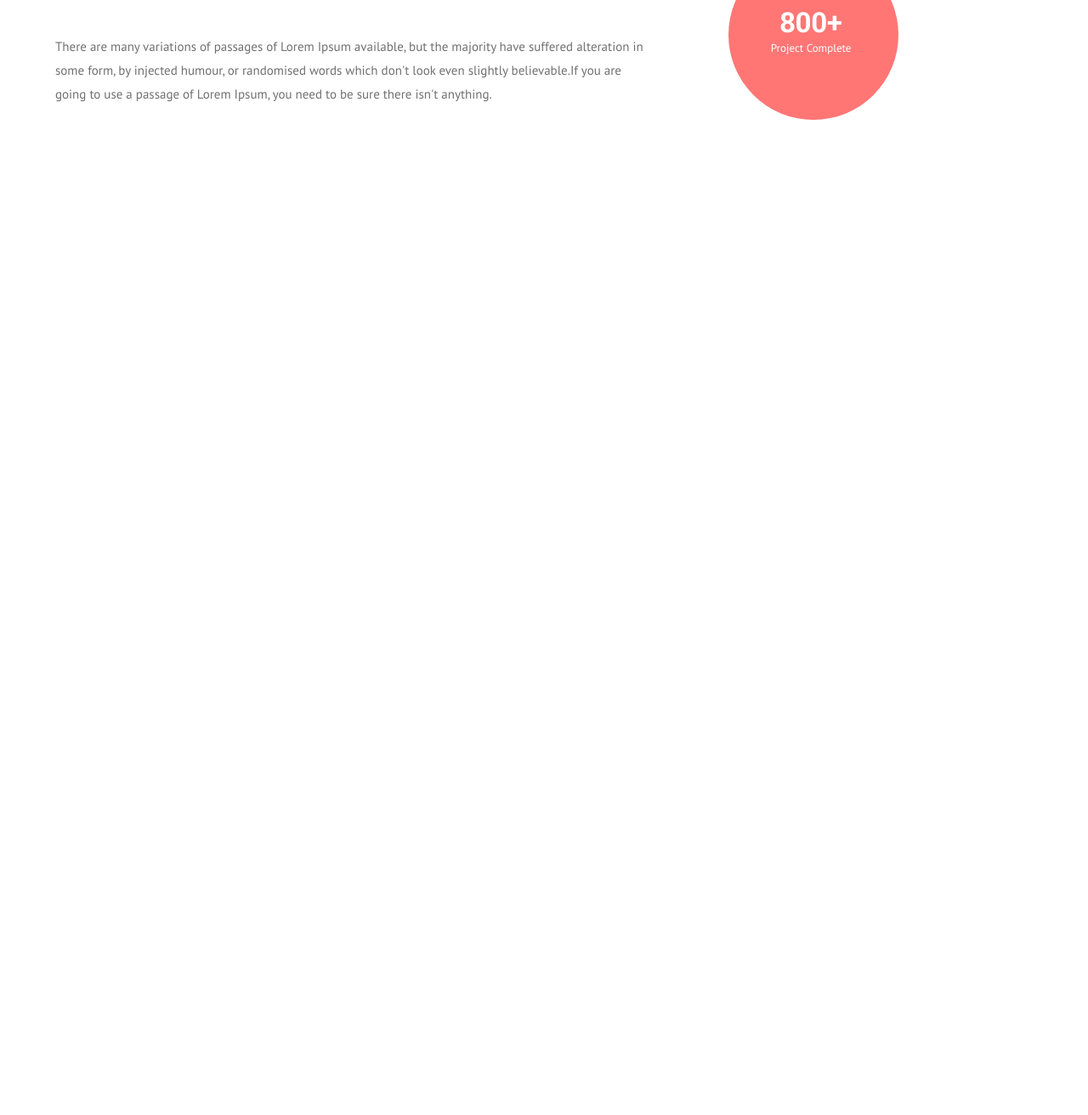
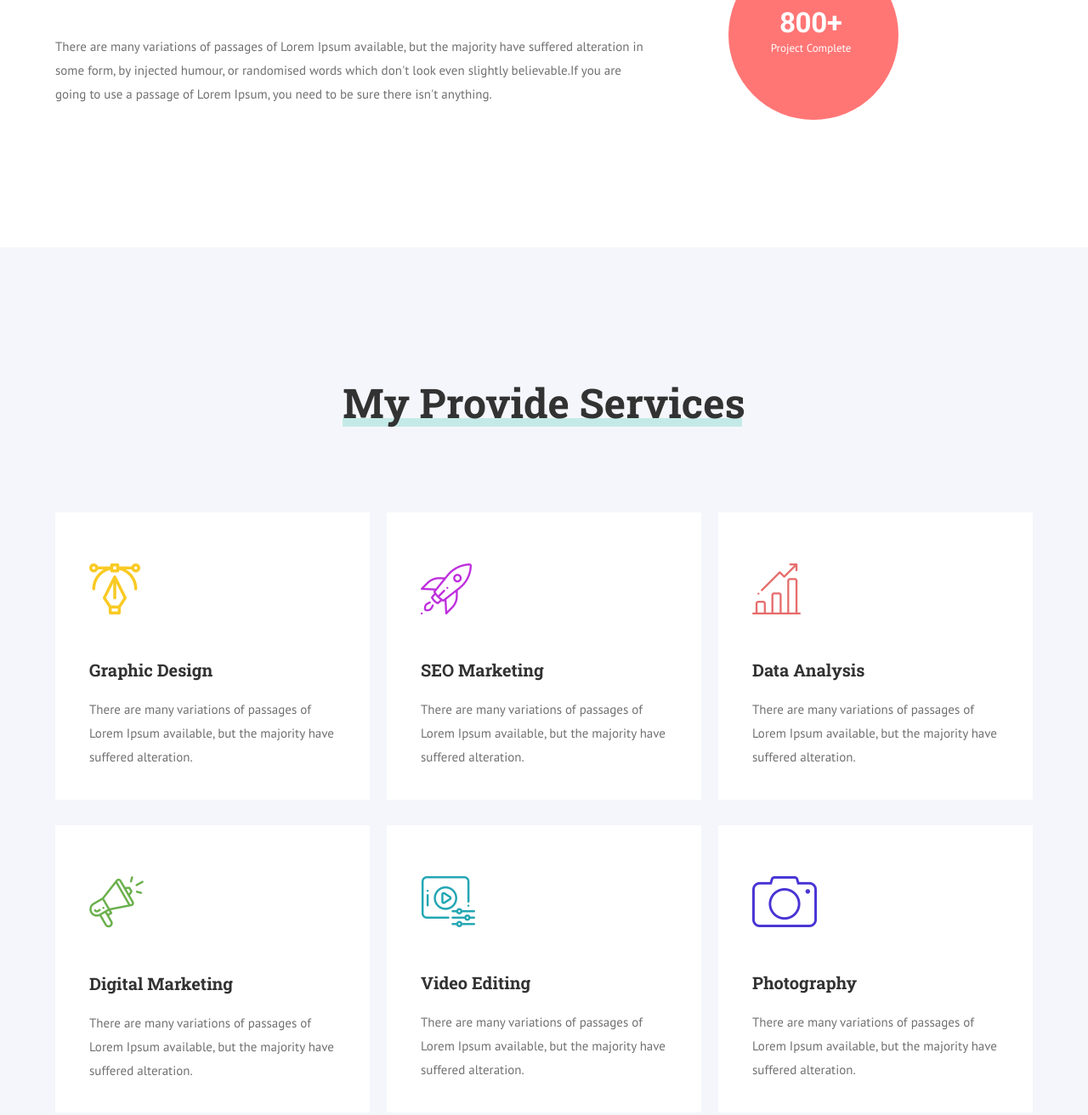
Before and after one commit to stepanfedyanov/designer-site, a website: page src/index.html in a window 1280 px wide. Shown: the part 1285-2597 px from the top of the page at 85% size. Before the commit the page ends 1576 px from the top, so only its background shows below. Drawn offline with nearby package versions, Linux system fonts and the light colour scheme; files that its build step writes are made by us from their sources.

Commit message:
add services screen (no adaptive)

```diff
--- a/src/index.html
+++ b/src/index.html
@@ -36,13 +36,13 @@
         <div class="container">
             <div class="about-me__wrapper">
                 <div class="about-me__wrapper-text">
-                    <div class="tiitle">
-                        <div class="tittle__sub">About Me</div>
-                        <div class="tittle__line"></div>
-                        <h2 class="tittle__text">
+                    <div class="title">
+                        <div class="title__sub">About Me</div>
+                        <div class="title__line"></div>
+                        <h2 class="title__text">
                             Creative Graphic Designer
                         </h2><br>
-                        <h2 class="tittle__text">
+                        <h2 class="title__text">
                             Create Awesome Project As You Need
                         </h2>
 
@@ -66,5 +66,48 @@
 
         </div>
     </section>
+
+    <section class="services">
+        <div class="container">
+            <div class="title">
+                <h2 class="title__text title__text_big title__text_center">
+                    My Provide Services
+                </h2>
+            </div>
+
+            <div class="services__wrapper">
+                <div class="services__item">
+                    <img src="icons/services/pen.png" alt="pen" class="services__logo">
+                    <h3 class="services__title">Graphic Design</h3>
+                    <p class="services__subtext">There are many variations of passages of Lorem Ipsum available, but the majority have suffered alteration.</p>
+                </div>
+                <div class="services__item">
+                    <img src="icons/services/rocket.png" alt="rocket" class="services__logo">
+                    <h3 class="services__title">SEO Marketing</h3>
+                    <p class="services__subtext">There are many variations of passages of Lorem Ipsum available, but the majority have suffered alteration.</p>
+                </div>
+                <div class="services__item">
+                    <img src="icons/services/data.png" alt="data-up" class="services__logo">
+                    <h3 class="services__title">Data Analysis</h3>
+                    <p class="services__subtext">There are many variations of passages of Lorem Ipsum available, but the majority have suffered alteration.</p>
+                </div>
+                <div class="services__item">
+                    <img src="icons/services/speaker.png" alt="speaker" class="services__logo">
+                    <h3 class="services__title">Digital Marketing</h3>
+                    <p class="services__subtext">There are many variations of passages of Lorem Ipsum available, but the majority have suffered alteration.</p>
+                </div>
+                <div class="services__item">
+                    <img src="icons/services/video.png" alt="video-player" class="services__logo">
+                    <h3 class="services__title">Video Editing</h3>
+                    <p class="services__subtext">There are many variations of passages of Lorem Ipsum available, but the majority have suffered alteration.</p>
+                </div>
+                <div class="services__item">
+                    <img src="icons/services/photographer.png" alt="photographer" class="services__logo">
+                    <h3 class="services__title">Photography</h3>
+                    <p class="services__subtext">There are many variations of passages of Lorem Ipsum available, but the majority have suffered alteration.</p>
+                </div>
+            </div>
+        </div>
+    </section>
 </body>
 </html>
--- /dev/null
+++ b/src/sass/blocks/_services.scss
@@ -0,0 +1,45 @@
+.services {
+    padding-top: 150px;
+    padding-bottom: 150px;
+    min-height: 1133px;
+    background-color: #f5f6fb;
+    &__wrapper {
+        margin-top: 80px;
+        display: flex;
+        justify-content: space-between;
+        flex-wrap: wrap;
+    }
+    &__item {
+        width: 370px;
+        height: 338px;
+        background-color: #ffffff;
+        margin-top: 15px;
+        margin-bottom: 15px;
+        padding: 60px 40px;
+    }
+    &__logo {
+        margin-bottom: 40px;
+    }
+    &__title {
+        font-family: 'Roboto Slab';
+        font-size: 20px;
+        font-weight: bold;
+        font-stretch: normal;
+        font-style: normal;
+        line-height: 2.5;
+        letter-spacing: normal;
+        text-align: left;
+        color: #323232;
+    }
+    &__subtext {
+        font-family: 'PTSans';
+        font-size: 15px;
+        font-weight: normal;
+        font-stretch: normal;
+        font-style: normal;
+        line-height: 1.87;
+        letter-spacing: normal;
+        text-align: left;
+        color: #707070;
+    }
+}
--- a/src/sass/blocks/_tittle.scss
+++ b/src/sass/blocks/_tittle.scss
@@ -1,4 +1,4 @@
-.tittle {
+.title {
     &__sub {
         font-family: 'Roboto Slab';
         font-size: 22px;
@@ -40,5 +40,15 @@
             background-color: #00b894;
             z-index: -2;
         }
+        &_big {
+            font-size: 48px;
+        }
+        &_center {
+            display: block;
+            text-align: center;
+            &::before {
+                width: 470px;
+            }
+        }
     }
 }
--- a/src/sass/style.scss
+++ b/src/sass/style.scss
@@ -18,5 +18,6 @@
 @import 'blocks/tittle';
 @import 'blocks/circles';
 @import 'blocks/about-me';
+@import 'blocks/services';
 
 @import 'main/media';
```
Also changed, not shown: dist/css/style.min.css, dist/index.html.
